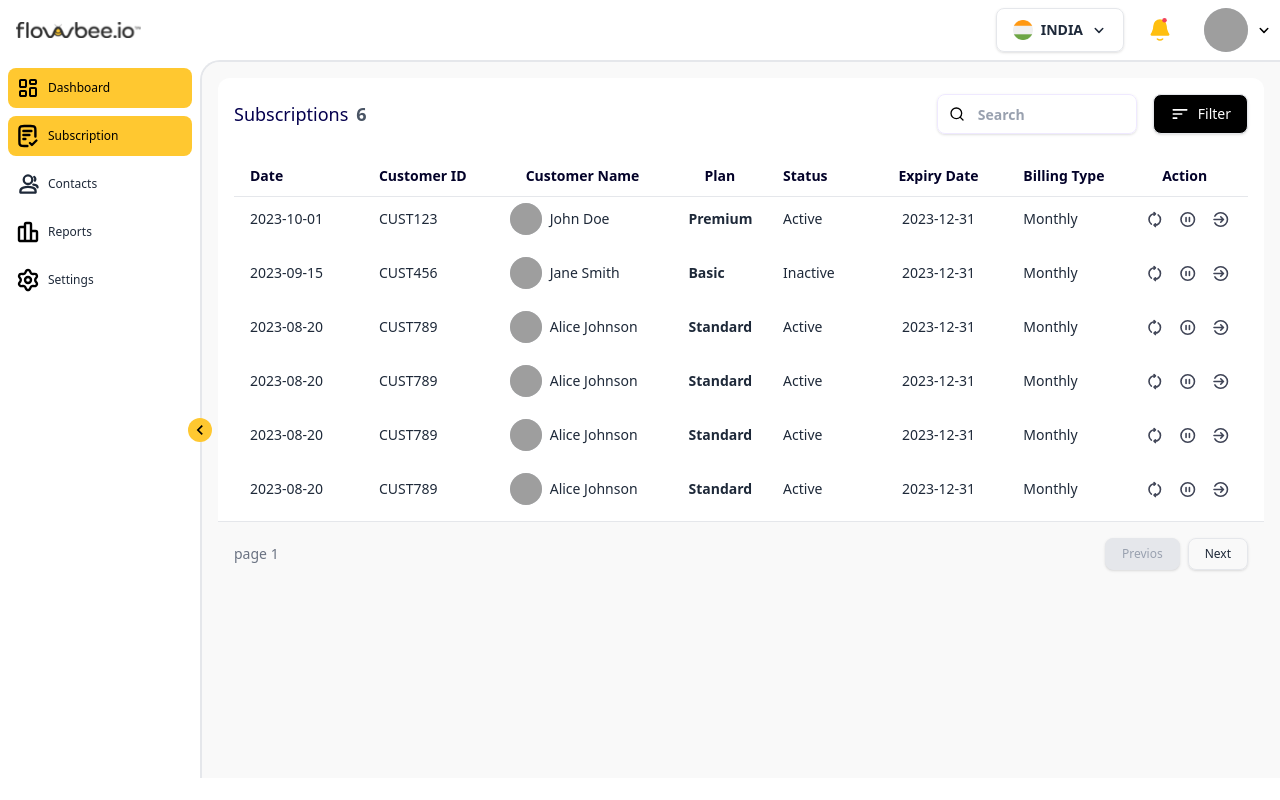
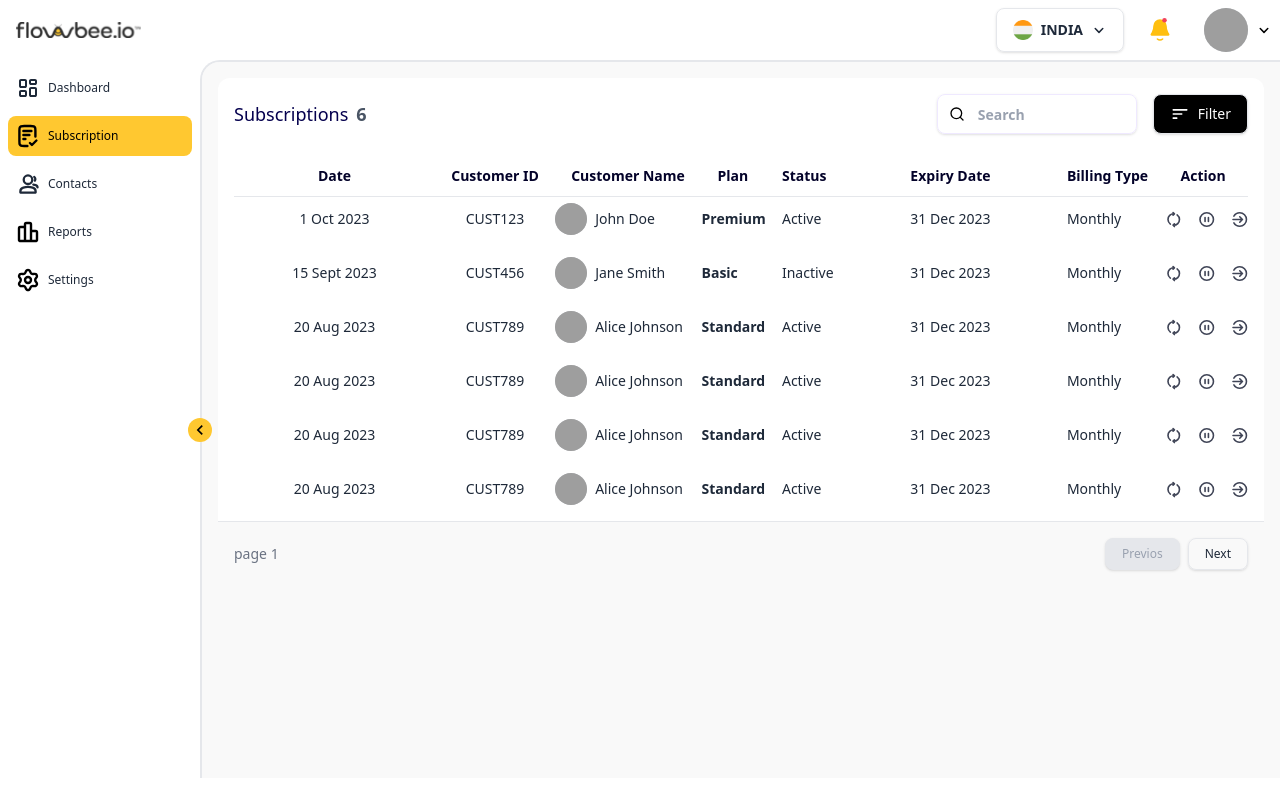
Before and after one commit to ftsalman/flowbee-admin, a React (Vite) app: page /dashboard/subscription in a window 1280 px wide. Built offline with nearby package versions, Linux system fonts and the light colour scheme; grey boxes are pictures that could not be loaded.

Commit message:
ALL-sections UI

```diff
--- a/src/Components/Sidebar/SidebarNavItem.jsx
+++ b/src/Components/Sidebar/SidebarNavItem.jsx
@@ -14,28 +14,32 @@ const SidebarNavItem = ({
   showBadge = false,
   ...rest
 }) => {
-
-     const { isExpanded } = useSidebar();
+  const { isExpanded } = useSidebar();
 
   const getClassess = ({ isActive }) => {
-    let classess =
+    const baseClasses =
       "h-10 px-2 min-w-10 flex-shrink-0 flex items-center justify-start gap-2 duration-300 border-0";
 
-    classess += isExpanded ? "w-full" : "w-10";
+    const widthClass = isExpanded ? "w-full" : "w-10";
 
     return cn(
       buttonVariants({
         variant: isActive ? "brand-primary" : "tertiary",
-        className:
-          "relative text-xs hover:bg-brand-primary-100 duration-300 border-0",
+        className: "relative text-xs hover:bg-brand-primary-100 duration-300 border-0",
       }),
-      classess
+      baseClasses,
+      widthClass
     );
   };
+
   return (
-     <NavLink to={path} onClick={onClick} className={getClassess} {...rest}>
-
-
+    <NavLink
+      to={path}
+      onClick={onClick}
+      end
+      className={({ isActive }) => getClassess({ isActive })}
+      {...rest}
+    >
       {/* Icon */}
       {icon && <div className="min-w-6 flex justify-center">{icon}</div>}
 
@@ -48,10 +52,9 @@ const SidebarNavItem = ({
       >
         <span className="line-clamp-1 break-all">{label}</span>
         {showExpandIcon && <IconCheverontDown />}
-
       </div>
     </NavLink>
-  )
-}
+  );
+};
 
-export default SidebarNavItem
+export default SidebarNavItem;
--- a/src/Components/table-data/DataTabelCell.jsx
+++ b/src/Components/table-data/DataTabelCell.jsx
@@ -3,9 +3,20 @@ import { cn } from "../../utils/utils";
 import { Button } from "../../ui/button/Button";
 import { IconBin, IconEdit } from "../../assets/icons/InterfaceIcons";
 
+// Format date function
+const formatDate = (date) => {
+  if (!date) return null;
+  const d = new Date(date);
+  if (isNaN(d)) return null;
+  return d.toLocaleDateString("en-IN", {
+    year: "numeric",
+    month: "short",
+    day: "numeric",
+  });
+};
+
 export const ActionCell = ({ data = null, actions = {}, className = "" }) => {
   return (
-    <>
     <div className={cn("px-4 py-2 flex justify-center gap-2", className)}>
       {actions?.edit && (
         <Button
@@ -37,6 +48,21 @@ export const ActionCell = ({ data = null, actions = {}, className = "" }) => {
         </Button>
       )}
     </div>
-    </>
   );
 };
+
+
+export const FormDateCell = ({ date, className = "" }) => {
+  const formatted = formatDate(date);
+
+  return (
+    <div
+      className={cn(
+        "line-clamp-2 px-4 flex items-center justify-center text-center min-w-[200px] text-gray-800",
+        className
+      )}
+    >
+      {formatted ? formatted : <span className="text-gray-400">Not Available</span>}
+    </div>
+  );
+};
--- a/src/Pages/SubscriptionPage.jsx
+++ b/src/Pages/SubscriptionPage.jsx
@@ -8,6 +8,7 @@ import {
   IconPauseCircle,
   IconRefresh,
 } from "../assets/icons/InterfaceIcons";
+import { FormDateCell } from "../Components/table-data/DataTabelCell";
 
 const SubscriptionPage = ({}) => {
   const TABLE_CONFIG = [
@@ -16,12 +17,20 @@ const SubscriptionPage = ({}) => {
       head: "Date",
       key: "DATE",
       isSortable: true,
+      align: "center",
       isFixed: false,
+      render: (row) => (
+        <FormDateCell
+          date={row?.DATE}
+          className=" flex  items-center justify-center  text-start"
+        />
+      ),
     },
     {
       id: "2",
       head: "Customer ID",
       key: "CUSTOMER_ID",
+      align: "center",
       isSortable: true,
       isFixed: false,
     },
@@ -71,9 +80,10 @@ const SubscriptionPage = ({}) => {
       className: "text-center", // for some table components like react-table
       isFixed: false,
       render: (row) => (
-        <div className="w-full text-center whitespace-nowrap ">
-          {row?.EXPIRY_DATE || "N/A"}
-        </div>
+        <FormDateCell date={row?.EXPIRY_DATE} />
+        // <div className="w-full text-center whitespace-nowrap ">
+        //   {row?.EXPIRY_DATE || "N/A"}
+        // </div>
       ),
     },
     {
```
Lines whose indentation alone changed are shown as unchanged.
